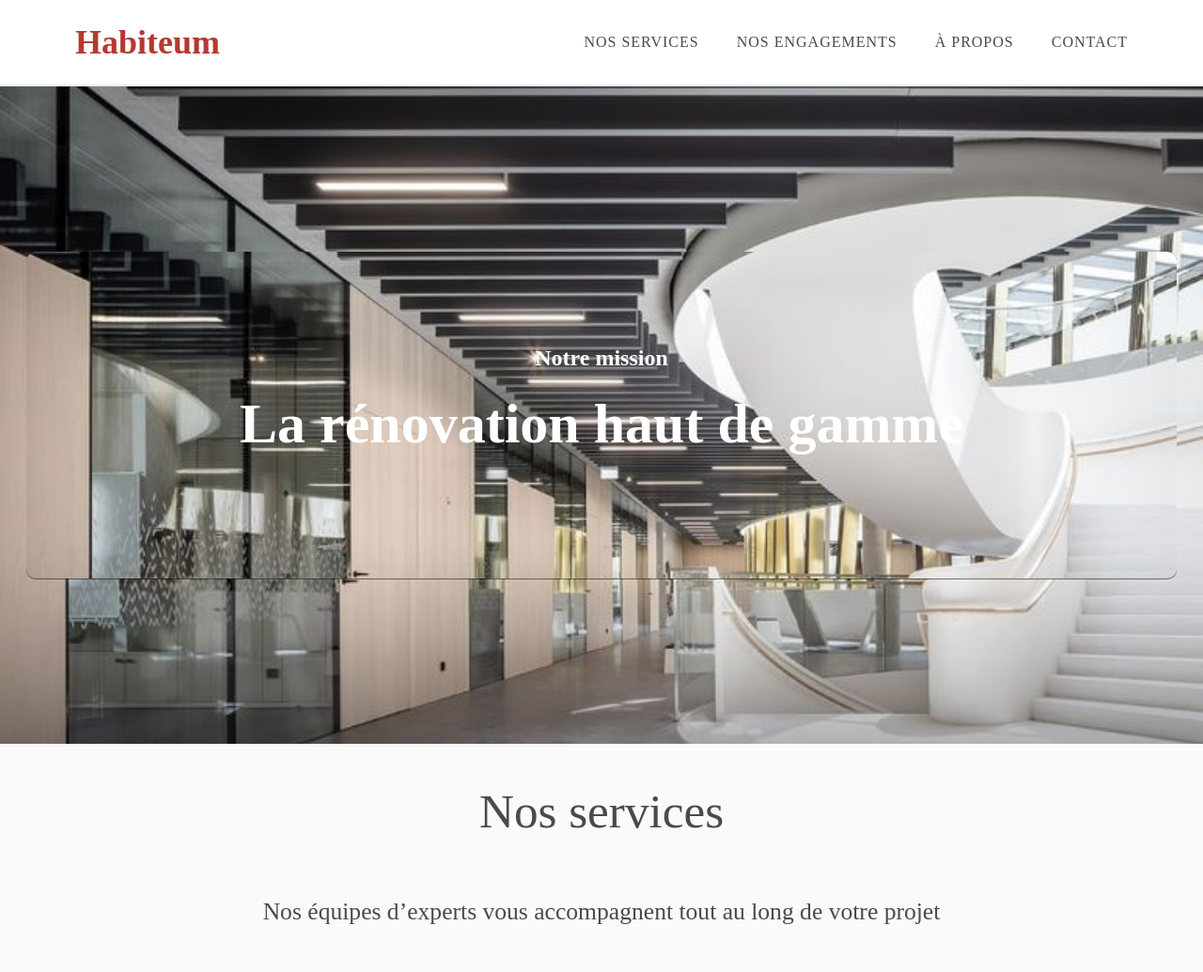
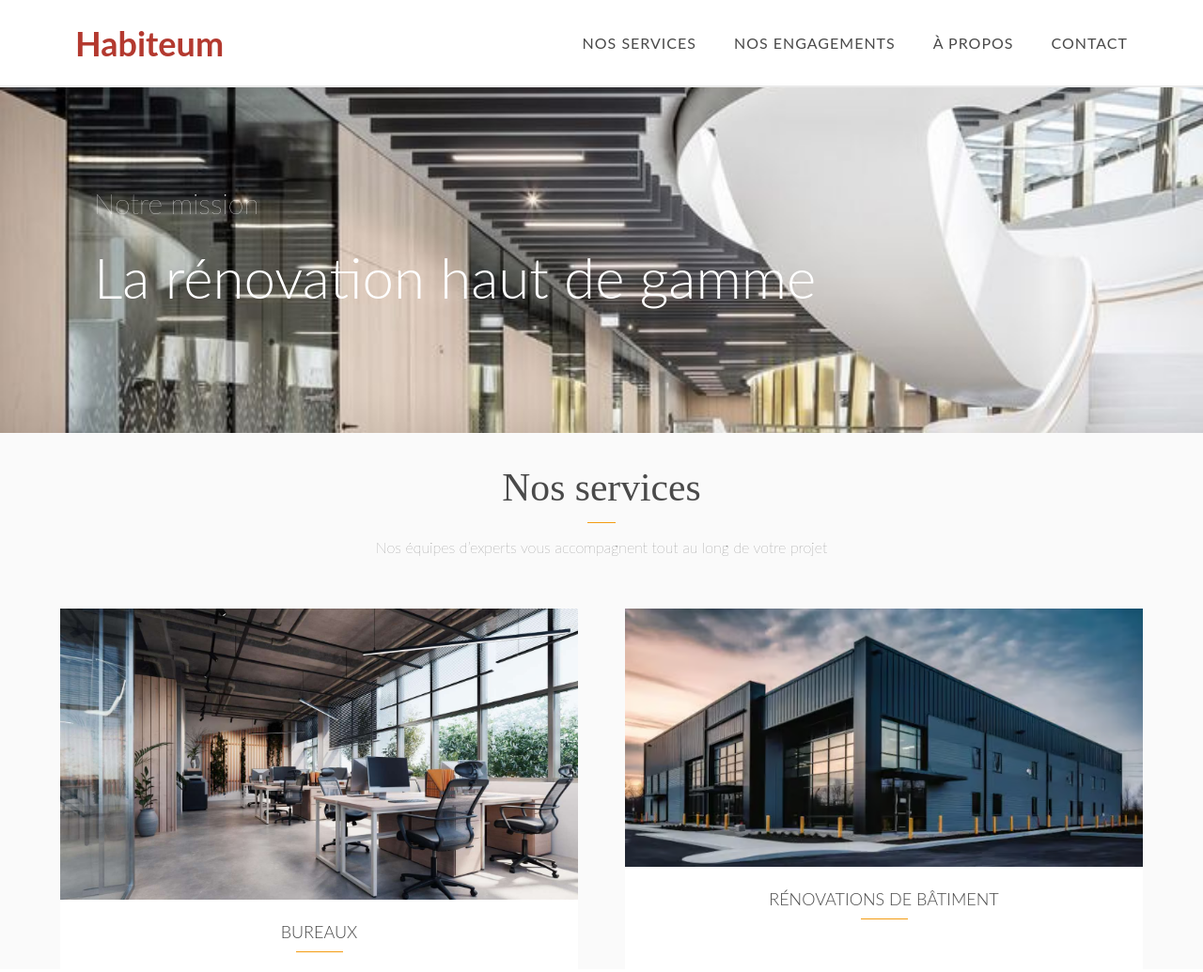
Before and after one commit to Nohaa-mdj/JamelConstruction, a plain HTML site: page index.html in a window 1280 px wide. Shown: the top 1035 px of the page at 94% size. Drawn offline with Linux system fonts and the light colour scheme; files whose address does not match are found by name.

Commit message:
changement de structure services

```diff
--- a/index.html
+++ b/index.html
@@ -28,6 +28,7 @@
 
     <section class="services">
       <h2>Nos services</h2>
+      <div class="separator"></div>
       <p>
         Nos équipes d’experts vous accompagnent tout au long de votre projet
       </p>
--- a/style.css
+++ b/style.css
@@ -1,5 +1,5 @@
 body {
-  font-family: "Fair Display", serif;
+  font-family: "Lato", sans-serif;
   margin: 0;
   padding: 0;
   width: 100%;
@@ -43,20 +43,17 @@ nav ul li:hover {
   justify-content: center;
   width: 100%;
   background: url("images/rénovation.jpg") no-repeat center/cover;
-  height: 700px;
+  /*height: 700px;*/
   align-items: center;
   position: relative;
-  /*padding: 0 5%;*/
 }
 
 .hero .overlay {
   background: url("rénovation.jpg") no-repeat center/cover;
   color: #ffffff;
-  text-align: center;
+  /*text-align: center;*/
   padding: 80px 100px;
-  width: 80%;
-  /*max-width: 90%; /* Ajustement pour occuper presque toute la largeur */
-  border-radius: 10px; /* Garder l'arrondi si tu le souhaites */
+  width: 100%;
   backdrop-filter: brightness(
     0.5
   ); /* Assombrir légèrement l'image pour améliorer la lisibilité du texte */
@@ -64,9 +61,14 @@ nav ul li:hover {
 
 .hero h1 {
   font-size: 60px;
-  font-weight: 700;
+  font-weight: 300;
   margin-top: 10px;
   line-height: 1.2;
+}
+
+.hero h2 {
+  font-size: 30px;
+  font-weight: 250;
 }
 
 .services,
@@ -98,20 +100,27 @@ nav ul li:hover {
 .service-container {
   display: grid; /* Utilisation de Grid pour une mise en page propre */
   grid-template-columns: repeat(2, 1fr); /* Deux colonnes égales */
-  gap: 13%%; /* Espacement entre les cartes */
   margin-top: 40px;
-  width: 85%;
+  width: 90%;
 }
 
 .services h2 {
-  font-size: 3.2em;
-  font-weight: 400;
+  font-family: "Fair Display", serif;
+  font-size: 2.6em;
+  font-weight: 270;
+  margin-bottom: 1%;
+}
+
+.separator {
+  width: 30px; /* Largeur de la barre */
+  height: 1px; /* Épaisseur de la barre */
+  background-color: #f39c12; /* Couleur dorée */
+  /* margin: 10px auto; /* Centré et avec un léger espacement */
 }
 
 .services p {
-  font-size: 1.6em;
+  font-size: 1em;
   font-weight: 200;
-  margin-top: 20px;
 }
 
 /*.service-card,*/
@@ -167,10 +176,6 @@ nav ul li:hover {
   color: #b3392f;
 }
 
-.service-container {
-  gap: 13%;
-}
-
 .engagements {
   margin-top: 7%;
 }
```
